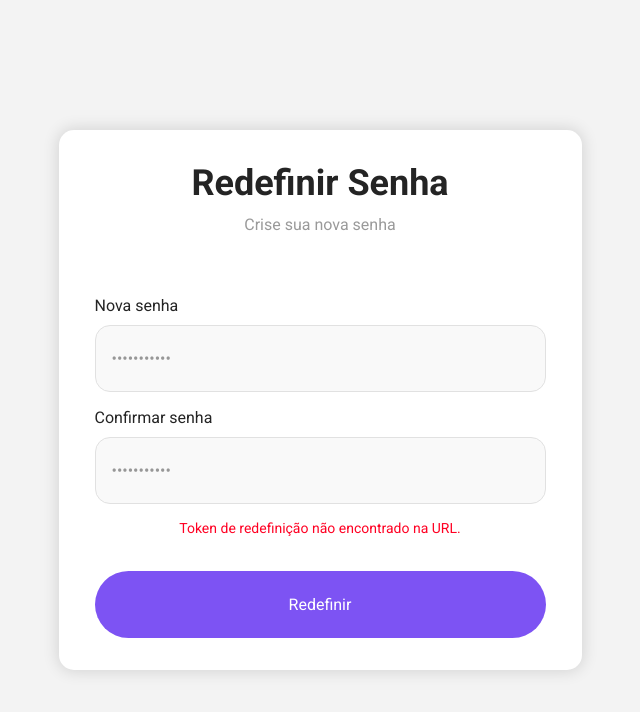
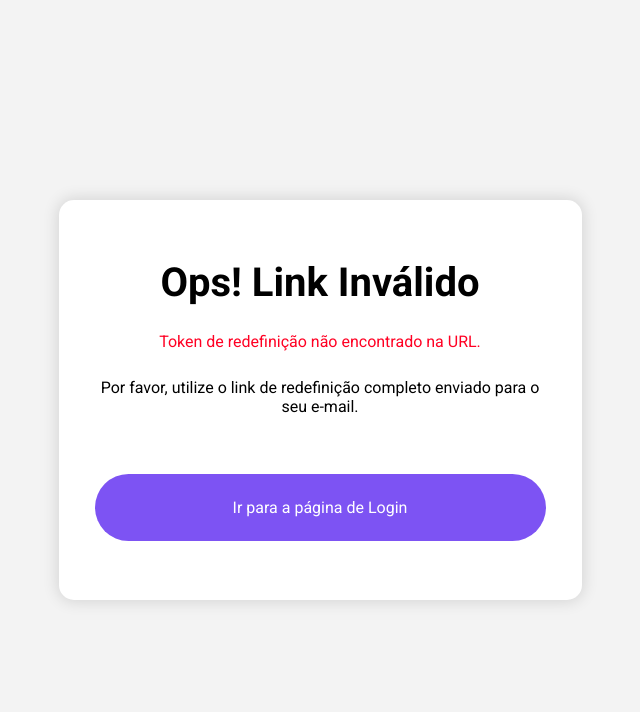
Before and after one commit to campoos/Front-End-TCC-, a React (Vite) app in the folder analityca-ai/: page /resetar-senha in a window 1280 px wide. Shown: the top 712 px of the page, without its empty margins (320-960 px from the left). Built offline with nearby package versions, Linux system fonts and the light colour scheme; what chartjs-plugin-datalabels would draw is missing.

Commit message:
FEAT - Telas de erro na página de redefinição de senha

```diff
--- a/analityca-ai/src/pages/resetarSenha/resetarSenha.css
+++ b/analityca-ai/src/pages/resetarSenha/resetarSenha.css
@@ -207,6 +207,70 @@ main {
     font-weight: 300;
 }
 
+#redefinirContainerErro {
+    background-color: var(--background-claro-modo-claro);
+
+    height: 25rem;
+    width: 32.6875rem;
+    border-radius: 15px;
+    padding: 2rem 2.25rem;
+
+    display: flex;
+    flex-direction: column;
+    align-items: center;
+    position: relative;
+
+    box-shadow: 0px 0px 15px 2px rgba(0, 0, 0, 0.12);
+}
+
+#redefinirContainerErro #redefinirConteudo {
+    height: 100%;
+    width: 100%;
+
+    display: flex;
+    flex-direction: column;
+    align-items: center;
+    justify-content: space-evenly;
+}
+
+.erroFatal h2 {
+    font-size: 2.5rem;
+}
+
+.erroFatal #mensagemErro {
+    color: var(--texto-erro-modo-claro);
+}
+
+.erroFatal p {
+    display: flex;
+    text-align: center;
+}
+
+.erroFatal button {
+    width: 100%;
+    height: 4.1875rem;
+
+    border-radius: 35px;
+    border: none;
+    background-color: var(--roxo-primario-modo-claro);
+
+    color: var(--texto-branco-modo-claro);
+    font-size: 1rem;
+
+    margin-top: 2rem;
+
+    transition: all 0.2s ease-in-out;
+}
+
+.erroFatal button:hover {
+    cursor: pointer;
+    background-color: var(--roxo-secundario-modo-claro);
+}
+
+#redefinirContainerCarregando p {
+    font-size: 1rem;
+}
+
 @media(max-width:412px){
     main {
         padding: 1rem;
--- a/analityca-ai/src/pages/resetarSenha/resetarSenha.jsx
+++ b/analityca-ai/src/pages/resetarSenha/resetarSenha.jsx
@@ -15,13 +15,17 @@ function ResetarSenhaPage() {
 
   const [estaCarregando, setEstaCarregando] = useState(false);
 
+  const [tokenVerificado, setTokenVerificado] = useState(false);
+
   useEffect(() => {
     const tokenFromUrl = searchParams.get('token');
     if (tokenFromUrl) {
       setToken(tokenFromUrl);
+      setTokenVerificado(true);
     } else {
       // Se não houver token na URL, redireciona ou mostra uma mensagem de erro
       setErroRedefinir('Token de redefinição não encontrado na URL.');
+      setTokenVerificado(true);
     }
   }, [searchParams]);
 
@@ -106,6 +110,31 @@ function ResetarSenhaPage() {
       }
     })
   }
+  // 1. Renderização de carregamento inicial
+  if (!tokenVerificado) {
+    return (
+      <main>
+        <div id="redefinirContainerCarregando">
+            <p>Carregando...</p>
+        </div>
+      </main>
+    );
+  }
+
+  if (!token) {
+    return (
+      <main>
+        <div id="redefinirContainerErro">
+          <div id="redefinirConteudo" className="erroFatal">
+            <h2>Ops! Link Inválido</h2>
+            <p id='mensagemErro' className='visibleError'>{erroRedefinir}</p>
+            <p>Por favor, utilize o link de redefinição completo enviado para o seu e-mail.</p>
+            <button onClick={() => navigate('/login')}>Ir para a página de Login</button>
+          </div>
+        </div>
+      </main>
+    )
+  }
 
   return (
     <main>
```
